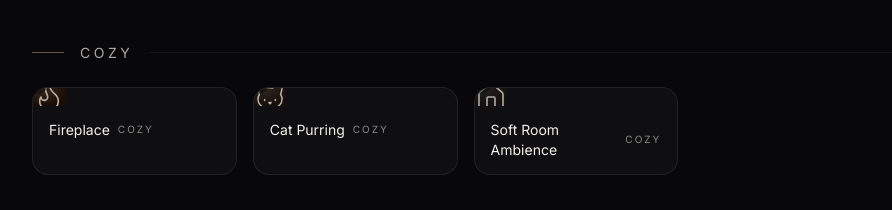
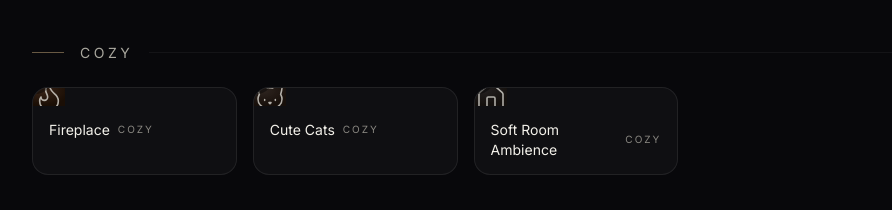
Before and after one commit to nazarlielmaddin/quran, a Next.js app: page / in a window 1280 px wide. Shown: the part 3620-3830 px from the top of the page, without its empty margins (64-956 px from the left). Built offline with nearby package versions, Linux system fonts and the light colour scheme.

Commit message:
feat(ambient): change cat purring video to cute cats on window sill

```diff
--- a/data/ambientSounds.ts
+++ b/data/ambientSounds.ts
@@ -53,10 +53,10 @@ export const ambientSounds: AmbientSound[] = [
     audioUrl: "https://cdn.pixabay.com/audio/2021/08/04/audio_d412a79df9.mp3",
     videoUrl: "https://cdn.pixabay.com/video/2022/10/24/136334-764387851_large.mp4",
     source: "Pixabay — dark room fireplace" },
-  { id: "cat", name: "Cat Purring", category: "cozy", gradient: ["#6b4f3a", "#170f0a"],
+  { id: "cat", name: "Cute Cats", category: "cozy", gradient: ["#6b4f3a", "#170f0a"],
     audioUrl: "https://cdn.pixabay.com/audio/2022/03/15/audio_77048d6dc3.mp3",
-    videoUrl: "https://cdn.pixabay.com/video/2023/03/28/156473-812592018_small.mp4",
-    source: "Pixabay — cozy cat on the couch" },
+    videoUrl: "https://cdn.pixabay.com/video/2022/10/12/134575-759723730_small.mp4",
+    source: "Pixabay — cute cats on the window sill" },
   { id: "room", name: "Soft Room Ambience", category: "cozy", gradient: ["#4a3f3a", "#14100d"],
     audioUrl: "https://cdn.pixabay.com/audio/2026/08/04/audio_92ce9e946a.mp3",
     videoUrl: "https://cdn.pixabay.com/video/2023/06/08/166272-834580690_large.mp4",
```
